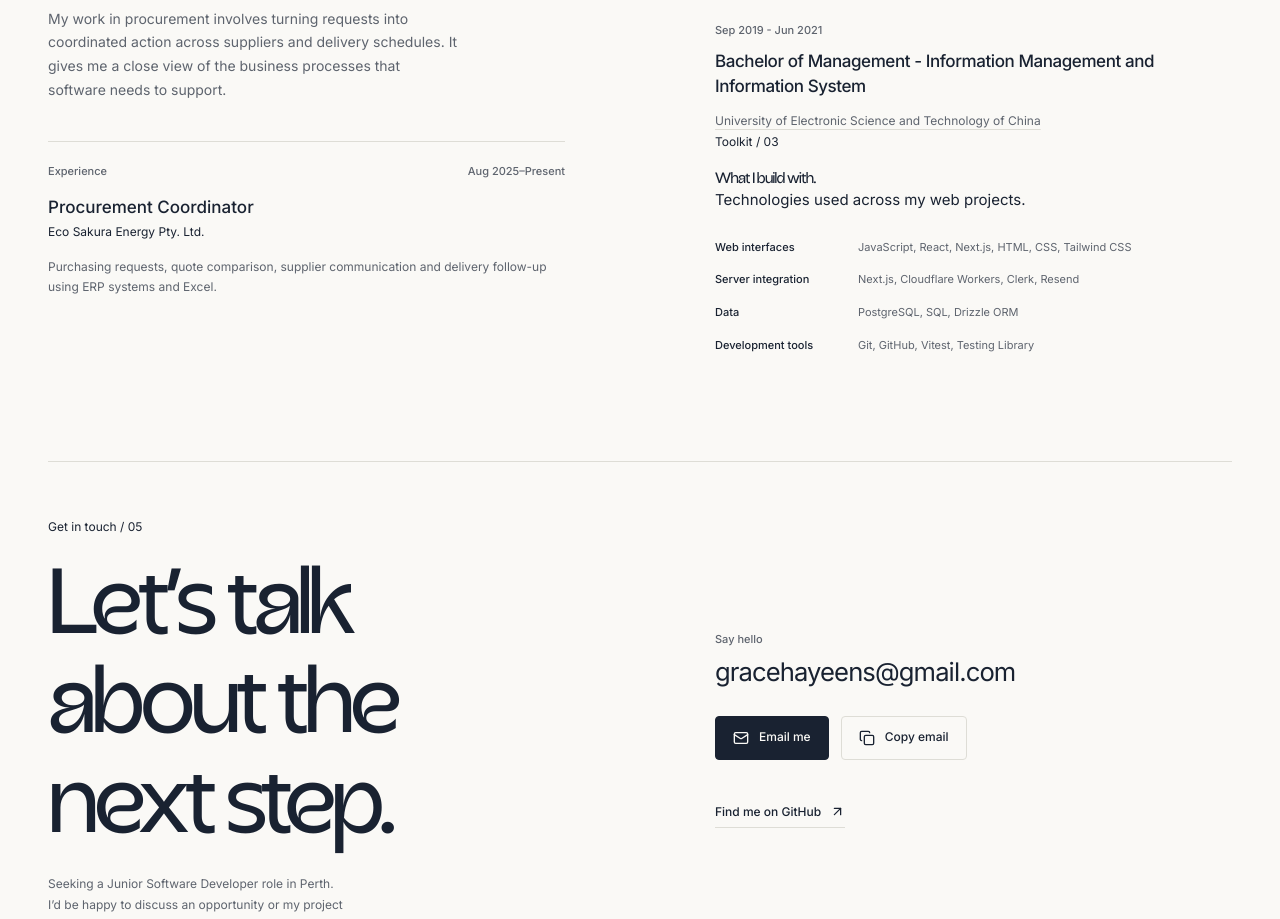
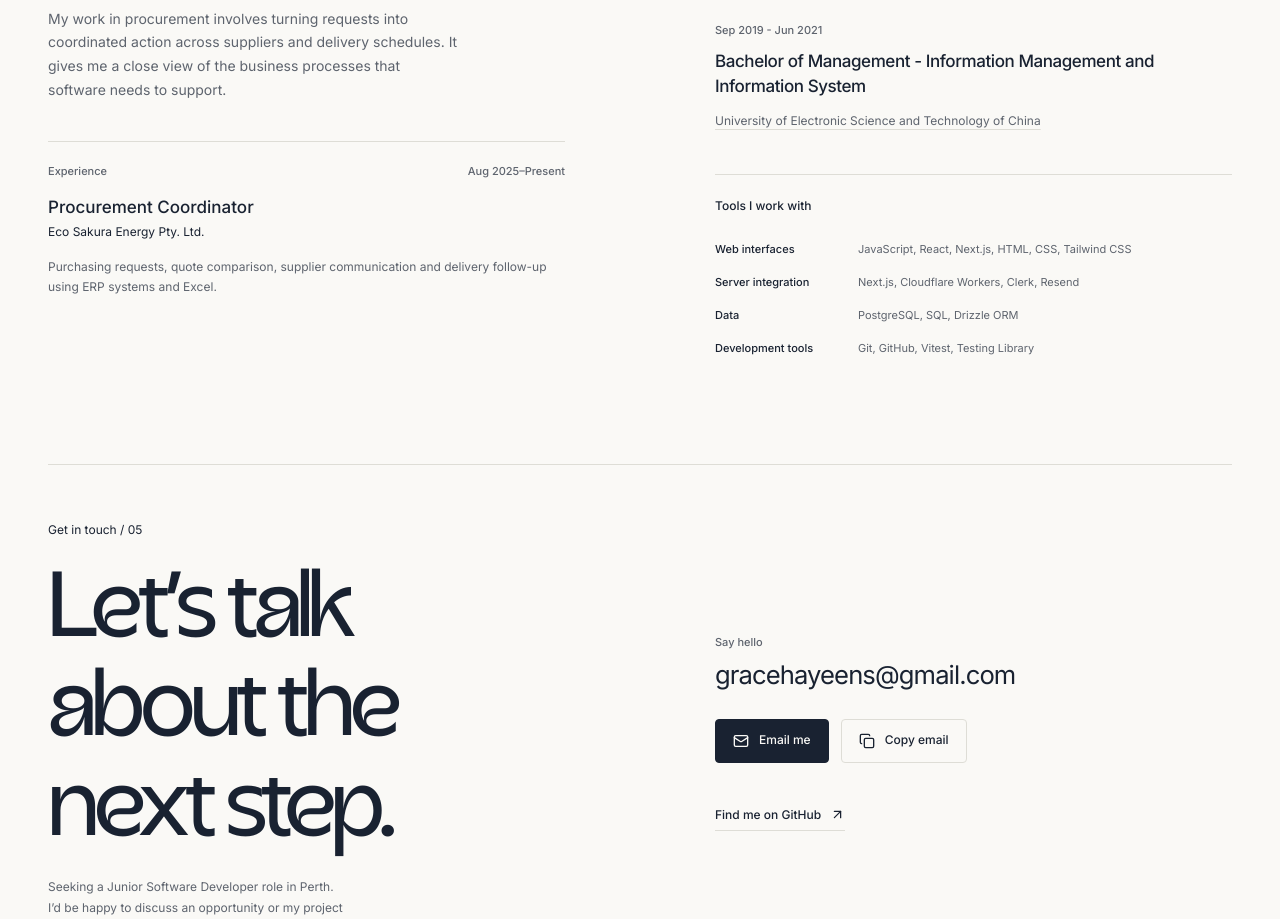
Before and after one commit to Hayeensss/portfolio_Hayeen, a Next.js app: page / in a window 1280 px wide. Shown: the part 1801-2720 px from the top of the page. Built offline with nearby package versions, Linux system fonts and the light colour scheme.

Commit message:
design: make the tools list support the background

```diff
--- a/components/sections/skill/Skills.jsx
+++ b/components/sections/skill/Skills.jsx
@@ -4,12 +4,12 @@ export default function Skills() {
   return (
     <section
       id="skills"
-      className="compact-section"
+      className="skills-section"
       aria-labelledby="skills-heading"
     >
-      <p className="eyebrow">Toolkit / 03</p>
-      <h2 id="skills-heading">What I build with.</h2>
-      <p className="section-intro">Technologies used across my web projects.</p>
+      <h2 id="skills-heading" className="section-caption">
+        Tools I work with
+      </h2>
       <dl className="skills-list">
         {skillsData.map((skill) => (
           <div key={skill.id}>
```
